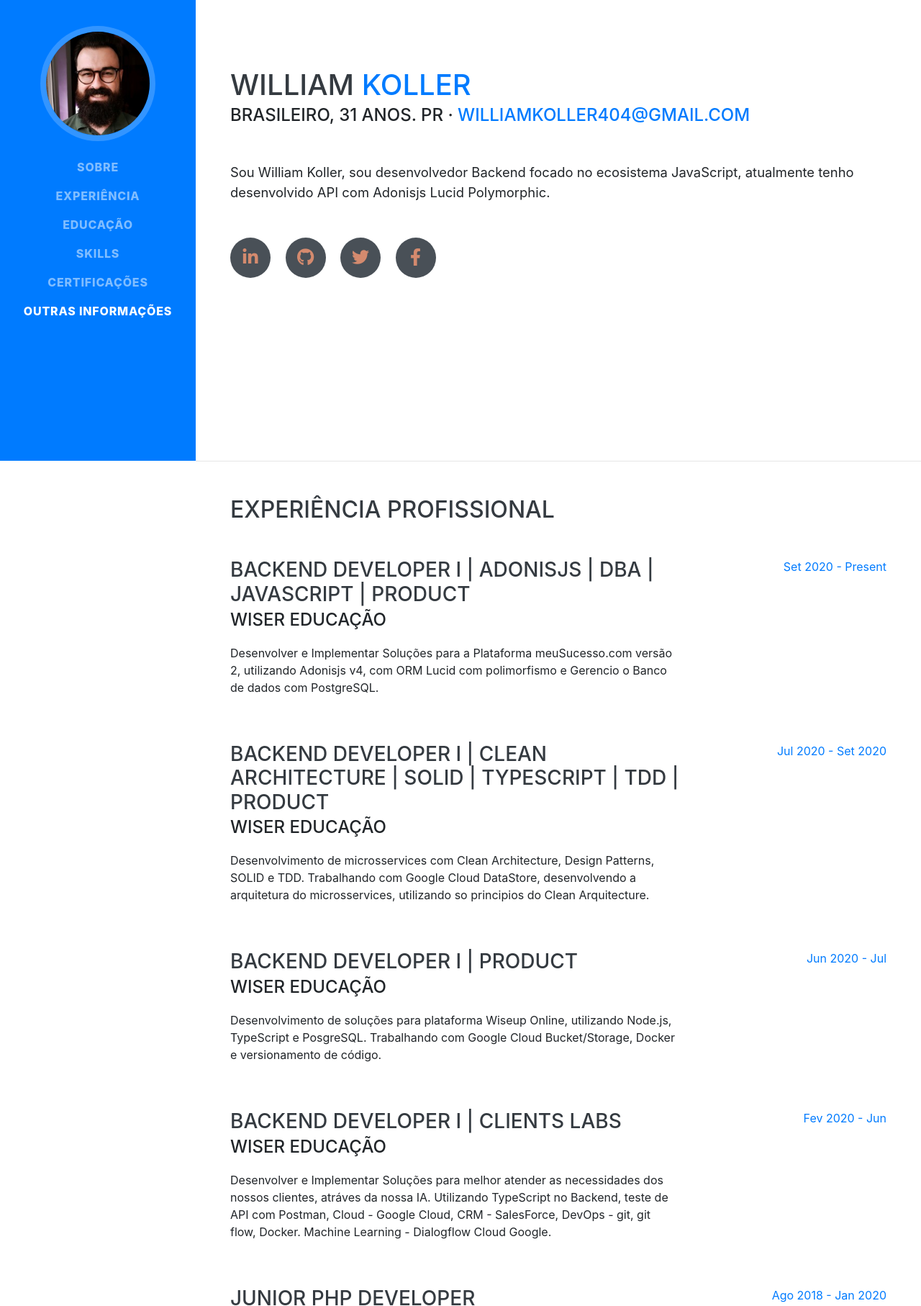
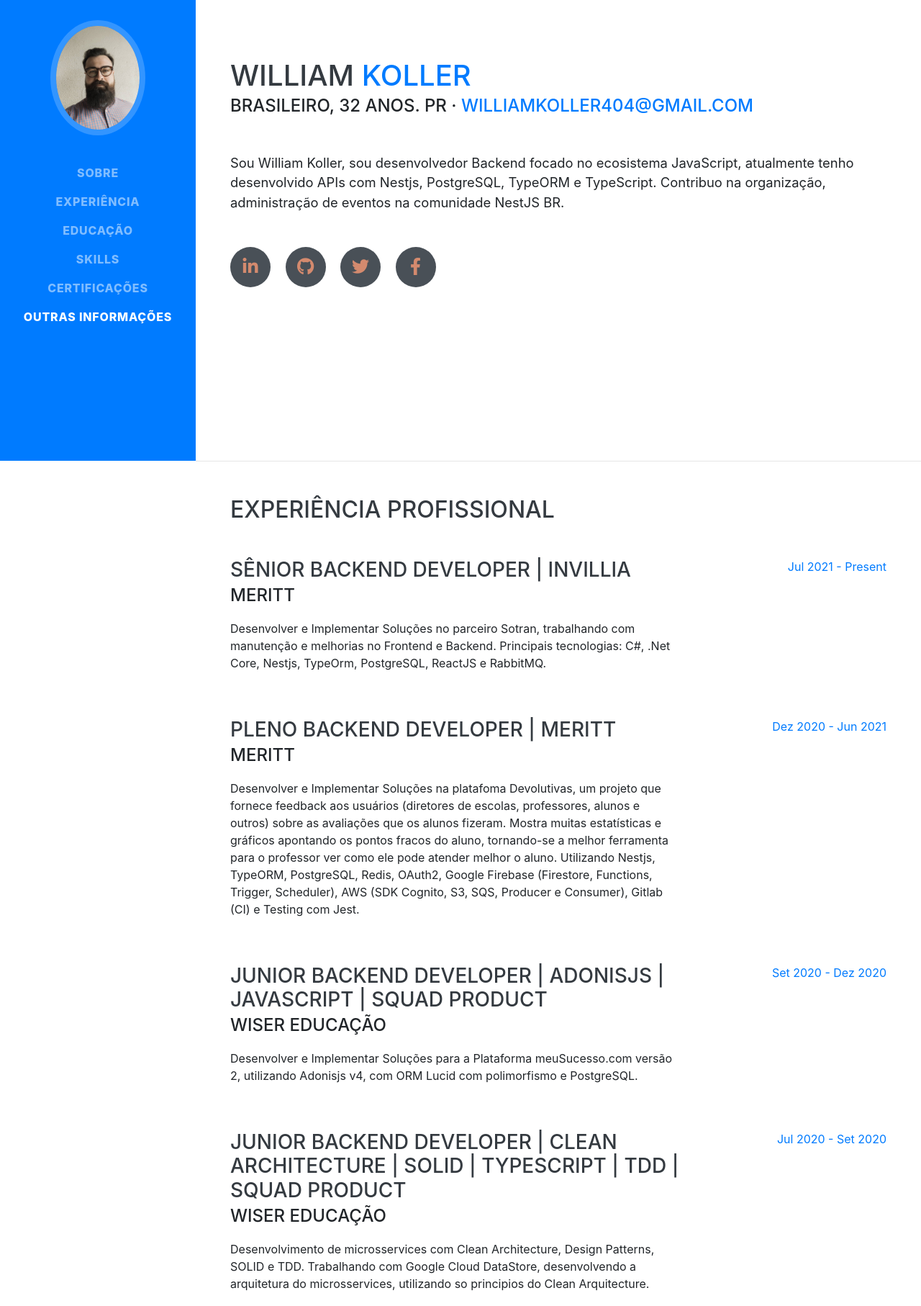
Before and after one commit to williamkoller/williamkoller.github.io, a website with bundled scripts: page index.html in a window 1280 px wide. Shown: the part 160-1974 px from the top of the page at 72% size. Built offline with nearby package versions, Linux system fonts and the light colour scheme; a web font is replaced by a local one.

```diff
--- a/index.html
+++ b/index.html
@@ -30,7 +30,7 @@
     <a class="navbar-brand js-scroll-trigger" href="#page-top">
       <span class="d-block d-lg-none">William Koller</span>
       <span class="d-none d-lg-block">
-        <img class="img-fluid img-profile rounded-circle mx-auto mb-2" src="img/profile.jpeg" alt="Imagem do William Koller">
+        <img class="img-fluid img-profile rounded-circle mx-auto mb-4" src="img/willliam-koller.jpg" alt="Imagem do William Koller">
       </span>
     </a>
     <button class="navbar-toggler" type="button" data-toggle="collapse" data-target="#navbarSupportedContent" aria-controls="navbarSupportedContent" aria-expanded="false" aria-label="Toggle navigation">
@@ -67,12 +67,13 @@
         <h1 class="mb-0">William
           <span class="text-primary">Koller</span>
         </h1>
-        <div class="subheading mb-5">Brasileiro, 31 anos. PR ·
+        <div class="subheading mb-5">Brasileiro, 32 anos. PR ·
           <a href="mailto:wkoller25@gmail.com">williamkoller404@gmail.com</a>
         </div>
         <p class="lead mb-5">
           Sou William Koller, sou desenvolvedor Backend focado no ecosistema JavaScript,
-          atualmente tenho desenvolvido API com Adonisjs Lucid Polymorphic.
+          atualmente tenho desenvolvido APIs com Nestjs, PostgreSQL, TypeORM e TypeScript.
+          Contribuo na organização, administração de eventos na comunidade NestJS BR.
         </p>
         <div class="social-icons">
           <a href="https://www.linkedin.com/in/williamkoller/">
@@ -99,22 +100,54 @@
 
         <div class="resume-item d-flex flex-column flex-md-row justify-content-between mb-5">
           <div class="resume-content">
-            <h3 class="mb-0">Backend Developer I | Adonisjs | DBA | JavaScript | Product</h3>
-            <div class="subheading mb-3">Wiser Educação</div>
+            <h3 class="mb-0">Sênior Backend Developer | Invillia</h3>
+            <div class="subheading mb-3">Meritt</div>
             <p>
-              Desenvolver e Implementar Soluções para a Plataforma meuSucesso.com versão 2,
-              utilizando Adonisjs v4, com ORM Lucid com polimorfismo e Gerencio o Banco de dados com PostgreSQL.
-
+              Desenvolver e Implementar Soluções no parceiro Sotran, trabalhando com manutenção e melhorias no Frontend e Backend.
+              Principais tecnologias: C#, .Net Core, Nestjs, TypeOrm, PostgreSQL, ReactJS e RabbitMQ.
             </p>
           </div>
           <div class="resume-date text-md-right">
-            <span class="text-primary">Set 2020 - Present</span>
+            <span class="text-primary">Jul 2021 - Present</span>
           </div>
         </div>
 
         <div class="resume-item d-flex flex-column flex-md-row justify-content-between mb-5">
           <div class="resume-content">
-            <h3 class="mb-0">Backend Developer I | Clean Architecture | SOLID | TypeScript | TDD | Product</h3>
+            <h3 class="mb-0">Pleno Backend Developer | Meritt</h3>
+            <div class="subheading mb-3">Meritt</div>
+            <p>
+              Desenvolver e Implementar Soluções na platafoma Devolutivas,
+              um projeto que fornece feedback aos usuários (diretores de escolas, professores, alunos e outros) sobre as avaliações que os alunos fizeram.
+              Mostra muitas estatísticas e gráficos apontando os pontos fracos do aluno,
+              tornando-se a melhor ferramenta para o professor ver como ele pode atender melhor o aluno.
+              Utilizando Nestjs, TypeORM, PostgreSQL, Redis, OAuth2, Google Firebase (Firestore, Functions, Trigger, Scheduler),
+              AWS (SDK Cognito, S3, SQS, Producer e Consumer), Gitlab (CI) e Testing com Jest.
+            </p>
+          </div>
+          <div class="resume-date text-md-right">
+            <span class="text-primary">Dez 2020 - Jun 2021</span>
+          </div>
+        </div>
+
+        <div class="resume-item d-flex flex-column flex-md-row justify-content-between mb-5">
+          <div class="resume-content">
+            <h3 class="mb-0">Junior Backend Developer | Adonisjs | JavaScript | Squad Product</h3>
+            <div class="subheading mb-3">Wiser Educação</div>
+            <p>
+              Desenvolver e Implementar Soluções para a Plataforma meuSucesso.com versão 2,
+              utilizando Adonisjs v4, com ORM Lucid com polimorfismo e PostgreSQL.
+
+            </p>
+          </div>
+          <div class="resume-date text-md-right">
+            <span class="text-primary">Set 2020 - Dez 2020</span>
+          </div>
+        </div>
+
+        <div class="resume-item d-flex flex-column flex-md-row justify-content-between mb-5">
+          <div class="resume-content">
+            <h3 class="mb-0">Junior Backend Developer | Clean Architecture | SOLID | TypeScript | TDD | Squad Product</h3>
             <div class="subheading mb-3">Wiser Educação</div>
             <p>
               Desenvolvimento de microsservices com Clean Architecture, Design Patterns, SOLID e TDD. Trabalhando com Google Cloud DataStore,
@@ -128,7 +161,7 @@
 
         <div class="resume-item d-flex flex-column flex-md-row justify-content-between mb-5">
           <div class="resume-content">
-            <h3 class="mb-0">Backend Developer I | Product </h3>
+            <h3 class="mb-0">Junior Backend Developer | Squad Product</h3>
             <div class="subheading mb-3">Wiser Educação</div>
             <p>
               Desenvolvimento de soluções para plataforma Wiseup Online, utilizando Node.js, TypeScript e PosgreSQL. Trabalhando com Google Cloud Bucket/Storage,
@@ -142,7 +175,7 @@
 
         <div class="resume-item d-flex flex-column flex-md-row justify-content-between mb-5">
           <div class="resume-content">
-            <h3 class="mb-0">Backend Developer I | Clients Labs</h3>
+            <h3 class="mb-0">Junior Backend Developer | Squad Clients Labs</h3>
             <div class="subheading mb-3">Wiser Educação</div>
             <p>Desenvolver e Implementar Soluções para melhor atender as necessidades dos nossos clientes, atráves da nossa IA.
               Utilizando TypeScript no Backend, teste de API com Postman, Cloud - Google Cloud, CRM - SalesForce, DevOps - git, git flow, Docker. Machine Learning - Dialogflow Cloud Google.
@@ -212,7 +245,7 @@
             <div class="subheading mb-3">Análise e Desenvolvimento de Sistemas</div>
           </div>
           <div class="resume-date text-md-right">
-            <span class="text-primary">Jan 2018 - Dez 2020</span>
+            <span class="text-primary">Jan 2018 - Dez 2021</span>
           </div>
         </div>
 
@@ -231,19 +264,13 @@
             <i class="fab fa-aws"></i>
           </li>
           <li class="list-inline-item">
-            <i class="fab fa-bootstrap"></i>
-          </li>
-          <li class="list-inline-item">
-            <i class="fab fa-css3-alt"></i>
-          </li>
-          <li class="list-inline-item">
             <i class="fab fa-docker"></i>
           </li>
           <li class="list-inline-item">
             <i class="fab fa-github"></i>
           </li>
           <li class="list-inline-item">
-            <i class="fab fa-html5"></i>
+            <i class="fab fa-google"></i>
           </li>
           <li class="list-inline-item">
             <i class="fab fa-js-square"></i>
@@ -258,19 +285,19 @@
             <i class="fab fa-npm"></i>
           </li>
           <li class="list-inline-item">
+            <i class="fab fa-php"></i>
+          </li>
+          <li class="list-inline-item">
             <i class="fab fa-python"></i>
           </li>
           <li class="list-inline-item">
             <i class="fab fa-react"></i>
           </li>
           <li class="list-inline-item">
-            <i class="fab fa-php"></i>
+            <i class="fab fa-ubuntu"></i>
           </li>
           <li class="list-inline-item">
-            <i class="fab fa-wordpress"></i>
-          </li>
-          <li class="list-inline-item">
-            <i class="fab fa-ubuntu"></i>
+            <i class="fab fa-linux"></i>
           </li>
         </ul>
 
@@ -282,6 +309,10 @@
       <div class="w-100">
         <h2 class="mb-5">Certificações</h2>
         <ul class="fa-ul mb-0">
+          <li>
+            <i class="fa-li fa fa-trophy text-warning"></i>
+            Ecommerce real time com Node.js e Adonis Framework - 2020
+          </li>
           <li>
             <i class="fa-li fa fa-trophy text-warning"></i>
             Treinamento Rodrigo Manguinho - Nodejs, TypeScript, Clean Architecture e SOLID - 2020
@@ -343,7 +374,7 @@
           <ul class="fa-ul mb-0">
             <li>
               <i class="fa-li fa fa-hand-point-right"></i>
-              Trabalho em Curitiba atualmente com projetos de Machine Learning e IA, utilizando Node.Js com TypeScript.</li>
+              Contribuo na organização, administração de eventos na comunidade NestJS BR.
             <li>
               <i class="fa-li fa fa-hand-point-right"></i>
               Inglês nível básico.</li>
```
